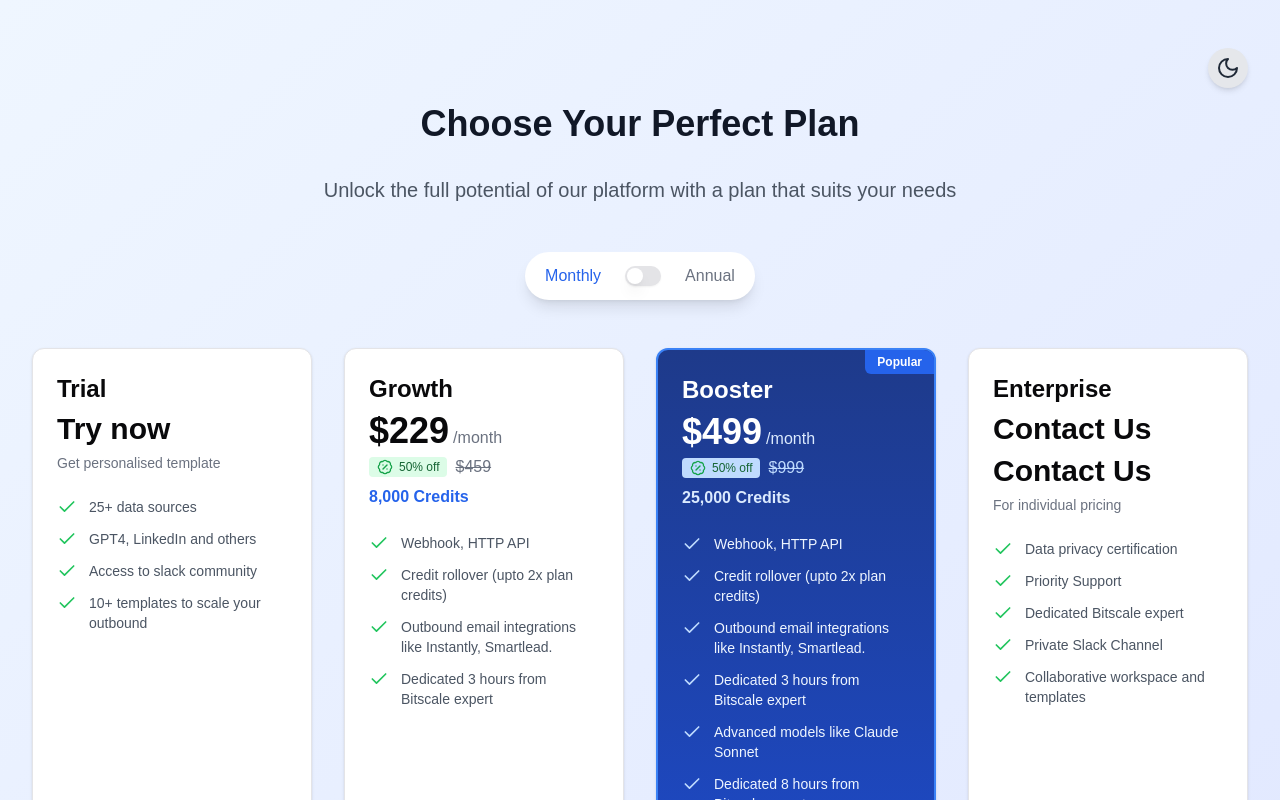
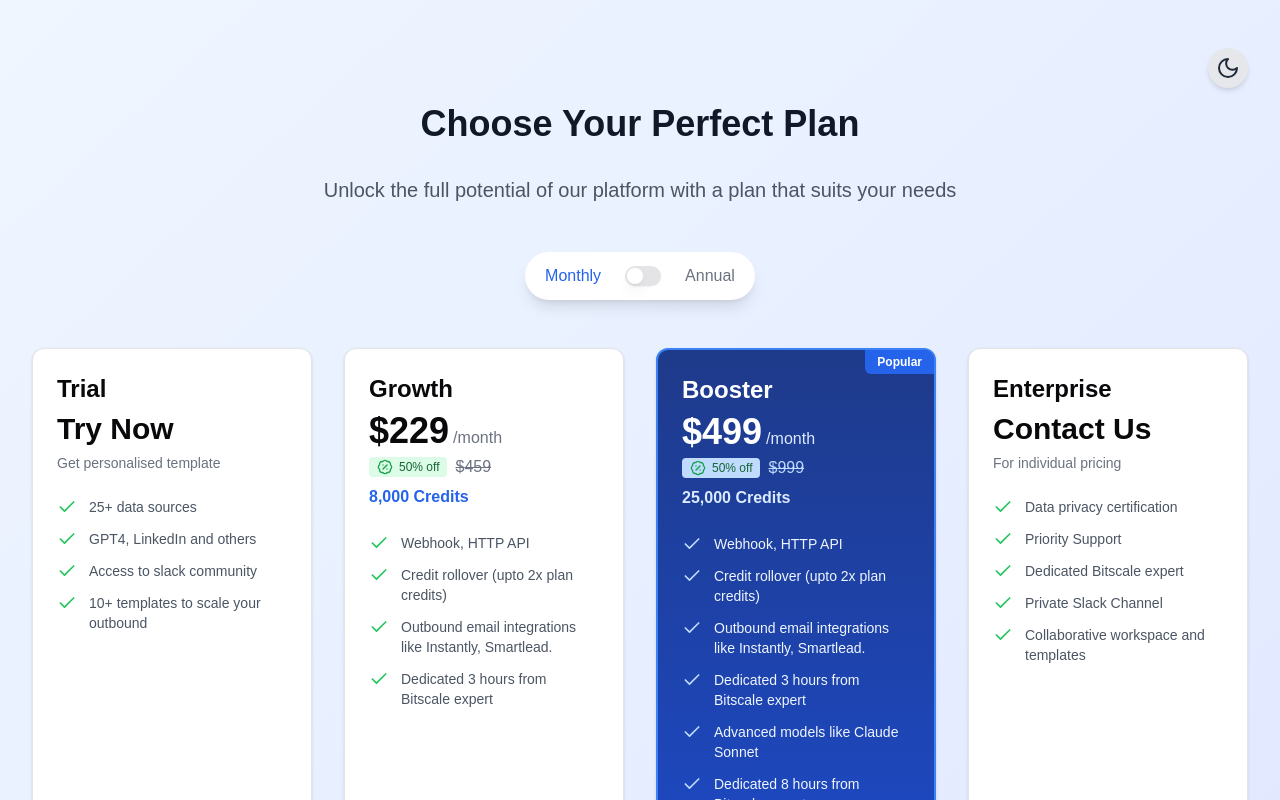
Before and after one commit to none34829/price-comp, a Next.js app: page / in a window 1280 px wide. Shown: the top 800 px of the page. Built offline with nearby package versions, Linux system fonts and the light colour scheme.

Commit message:
Try Now and COntact Us bold

```diff
--- a/src/app/page.tsx
+++ b/src/app/page.tsx
@@ -203,14 +203,14 @@ const PricingComponent = () => {
                     {plan.price === 'Contact Us' && (
                       <span className="text-3xl font-extrabold">Contact Us</span> // Updated to be heavier
                     )}
+                    {plan.price === 'Try now' && (
+                      <span className="text-3xl font-extrabold">Try Now</span> // Updated to be heavier
+                    )}
                     {typeof plan.price === 'number' && !plan.originalPrice && (
                       <div className="mt-4 flex items-baseline">
                         <span className="text-4xl font-extrabold">${plan.price}</span>
                         <span className={`ml-1 ${index === 2 ? 'text-blue-100' : 'text-gray-500'}`}>/{billingCycle === 'monthly' ? 'month' : 'year'}</span>
                       </div>
-                    )}
-                    {typeof plan.price !== 'number' && (
-                      <span className="text-3xl font-bold">{plan.price}</span>
                     )}
                     {plan.credits && (
                       <div className={`mt-2 ${index === 2 ? 'text-blue-100' : 'text-blue-600'} font-semibold`}>
```
